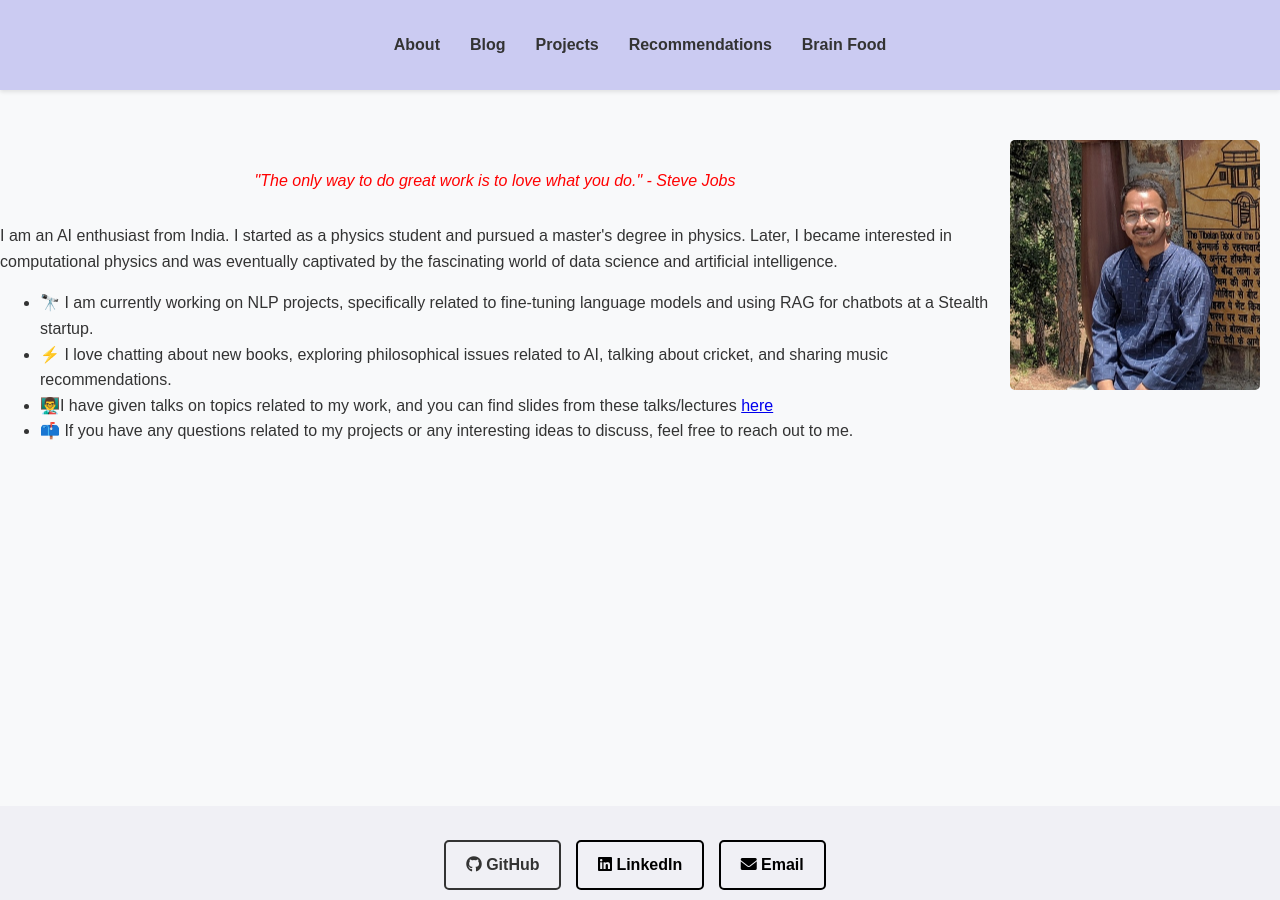
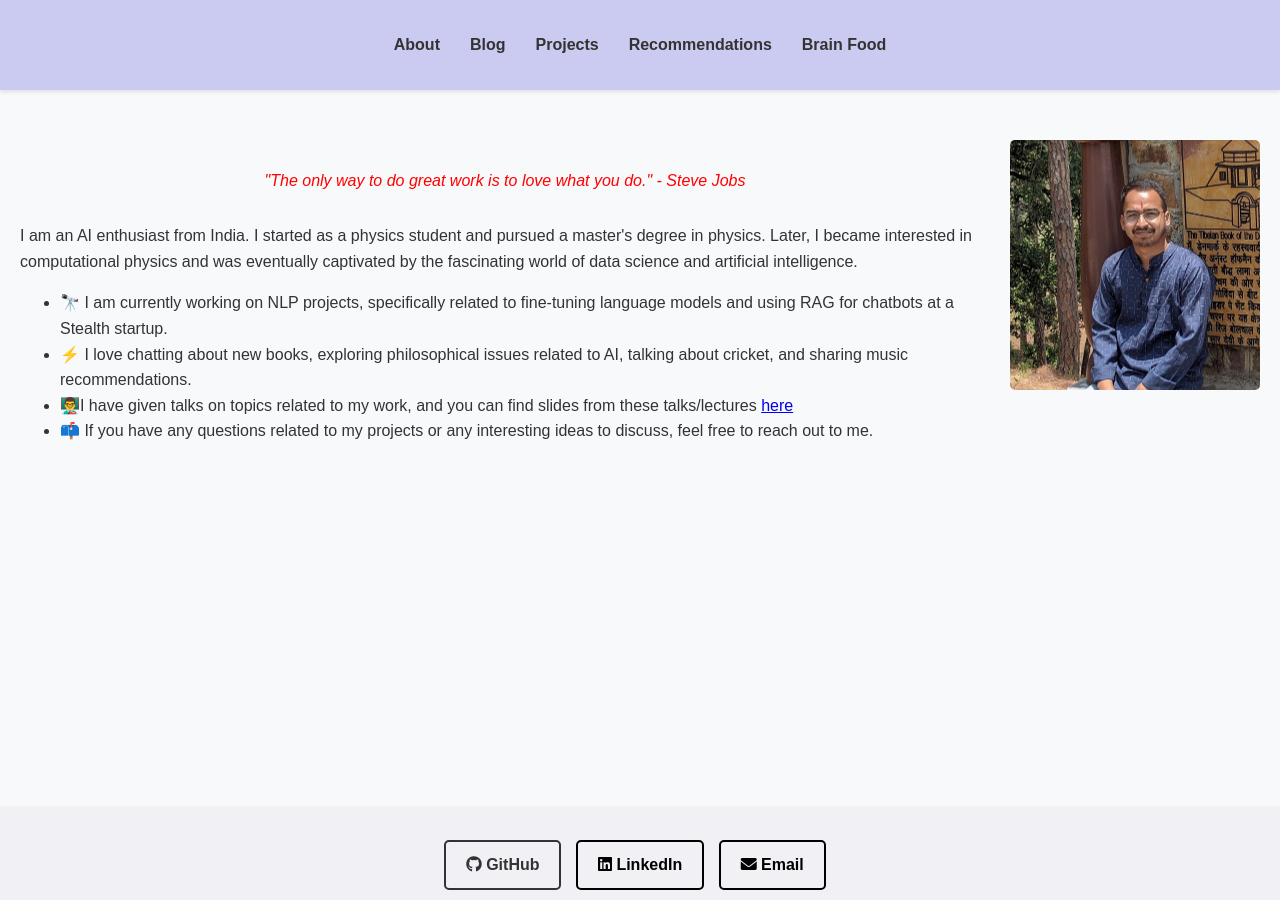
Before and after one commit to adhikarinarayan/adhikarinarayan.github.io, a Jekyll site: the page built from index.md, in a window 1280 px wide. Built offline with Jekyll 4.4.1, drawn with Linux system fonts in a browser that asks for light colours.

Commit message:
Update styles.css

```diff
--- a/assets/css/styles.css
+++ b/assets/css/styles.css
@@ -287,6 +287,12 @@ footer {
 }
 
 /* background quote */
+
+.profile-container .content {
+  padding-left: 20px; /* Add left padding */
+  /* ... (other existing styles for the content div) ... */
+}
+
 .profile-container blockquote {
   background-color: transparent;
   border: none;
```
